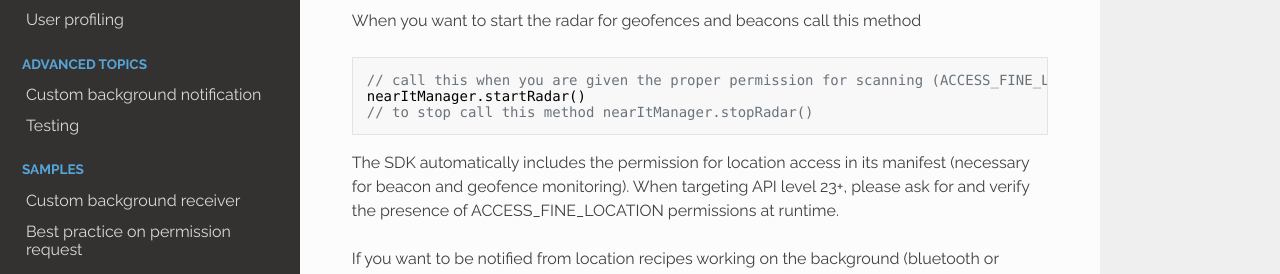
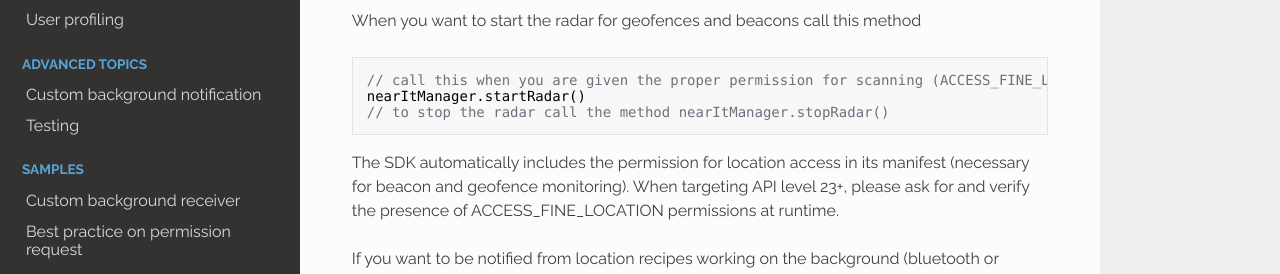
Before and after one commit to nearit/Android-SDK, an MkDocs documentation site: the page built from docs/enable-triggers.md, in a window 1280 px wide and 900 px high. Shown: the part 303-577 px from the top of the window. Built offline with MkDocs 1.6.1, drawn with Linux system fonts in a browser that asks for light colours; nearby versions of some CDN libraries; old or Windows-style settings are respelled for this version of MkDocs.

Commit message:
Update enable-triggers.md

````diff
--- a/docs/enable-triggers.md
+++ b/docs/enable-triggers.md
@@ -9,7 +9,7 @@ When you want to start the radar for geofences and beacons call this method
 ```java
 // call this when you are given the proper permission for scanning (ACCESS_FINE_LOCATION)
 nearItManager.startRadar()
-// to stop call this method nearItManager.stopRadar()
+// to stop the radar call the method nearItManager.stopRadar()
 ```
 
 The SDK automatically includes the permission for location access in its manifest (necessary for beacon and geofence monitoring). When targeting API level 23+, please ask for and verify the presence of ACCESS_FINE_LOCATION permissions at runtime.
````
